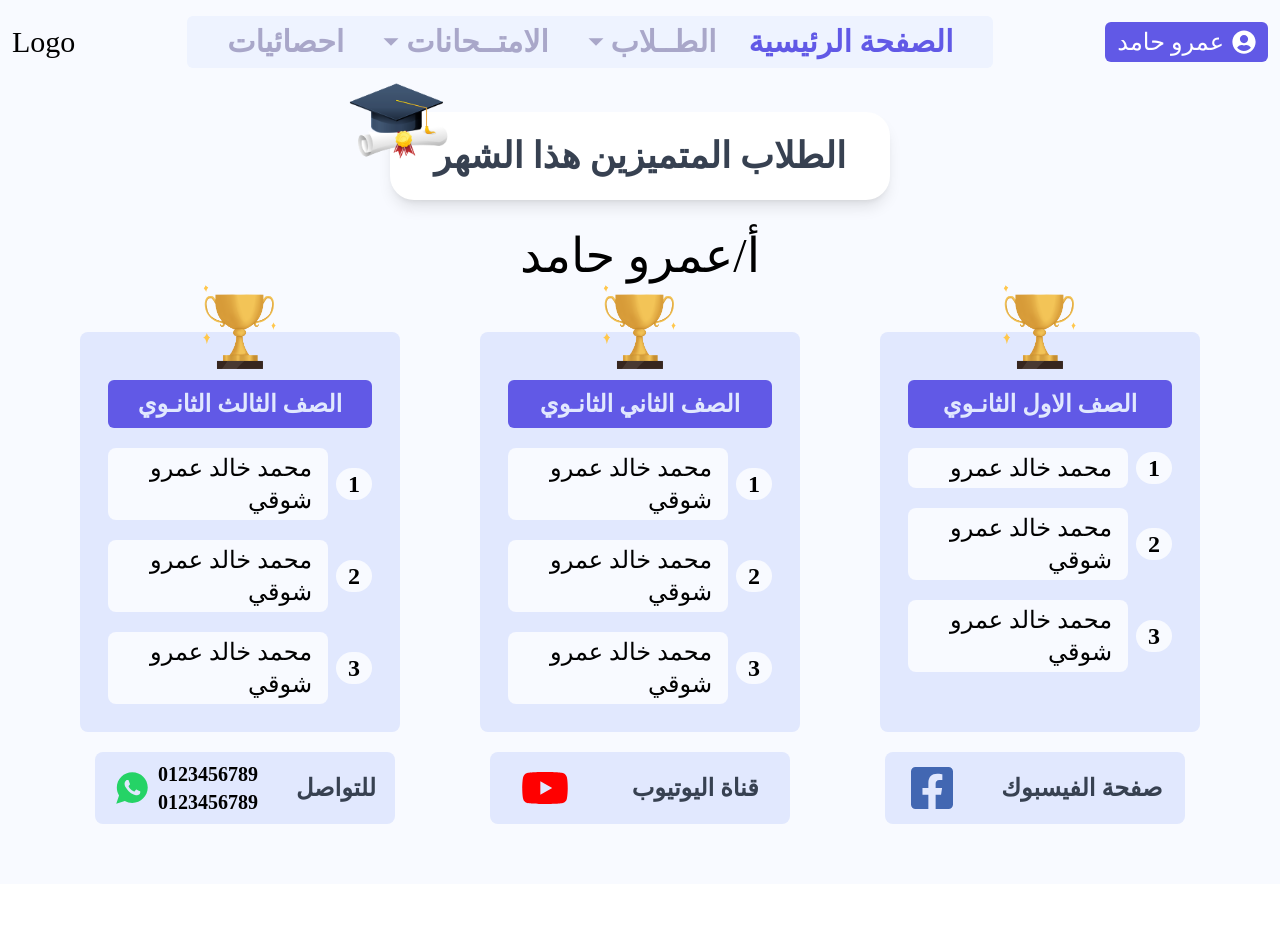
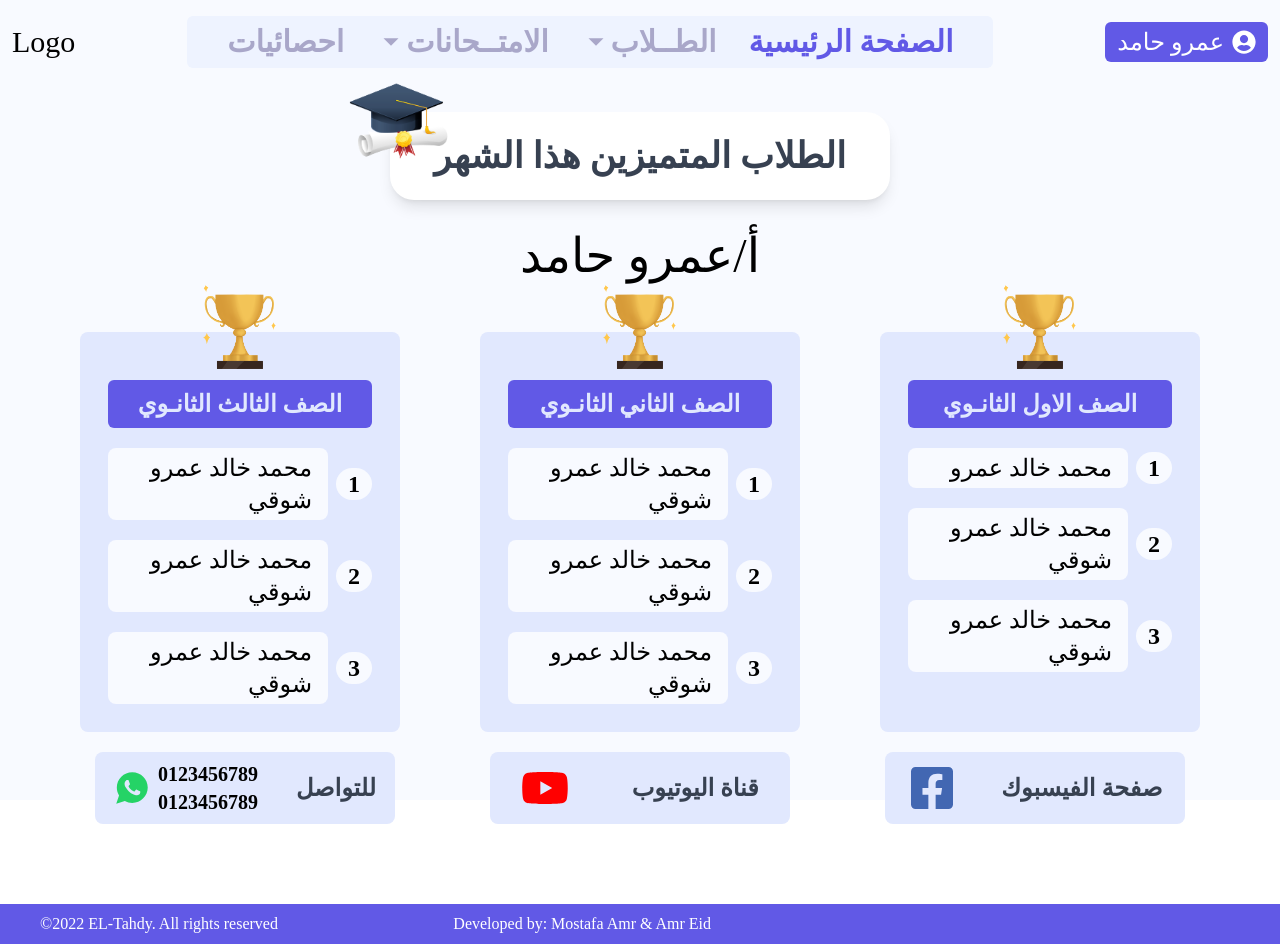
Before and after one commit to MostafaAmrHamed/ELTahdy, a Next.js app: page / in a window 1280 px wide. Before the commit the page ends 884 px from the top, so only its background shows below. Built offline with nearby package versions, Linux system fonts and the light colour scheme; a web font is replaced by a local one.

Commit message:
feat(Footer): created and desgined footer

```diff
--- /dev/null
+++ b/components/Footer.tsx
@@ -0,0 +1,15 @@
+import React from "react";
+
+const Footer = () => {
+  return (
+    <div
+      className="grid place-content-center md:grid-cols-2 lg:grid-cols-3 items-center bg-color-4 text-color-1 font-medium mt-5 py-2 pl-10 w-full"
+      style={{ direction: "ltr" }}
+    >
+      <p>&copy;2022 EL-Tahdy. All rights reserved</p>
+      <p>Developed by: Mostafa Amr & Amr Eid</p>
+    </div>
+  );
+};
+
+export default Footer;
--- a/components/Layout.tsx
+++ b/components/Layout.tsx
@@ -1,10 +1,15 @@
 import React from "react";
 import Navbar from "./Navbar";
+import Footer from "./Footer";
 const Layout: React.FC = ({ children }) => {
   return (
-    <div className="bg-background font-body" style={{ direction: "rtl" }}>
+    <div
+      className="flex flex-col justify-between bg-background font-body h-screen"
+      style={{ direction: "rtl" }}
+    >
       <Navbar />
       {children}
+      <Footer />
     </div>
   );
 };
```
